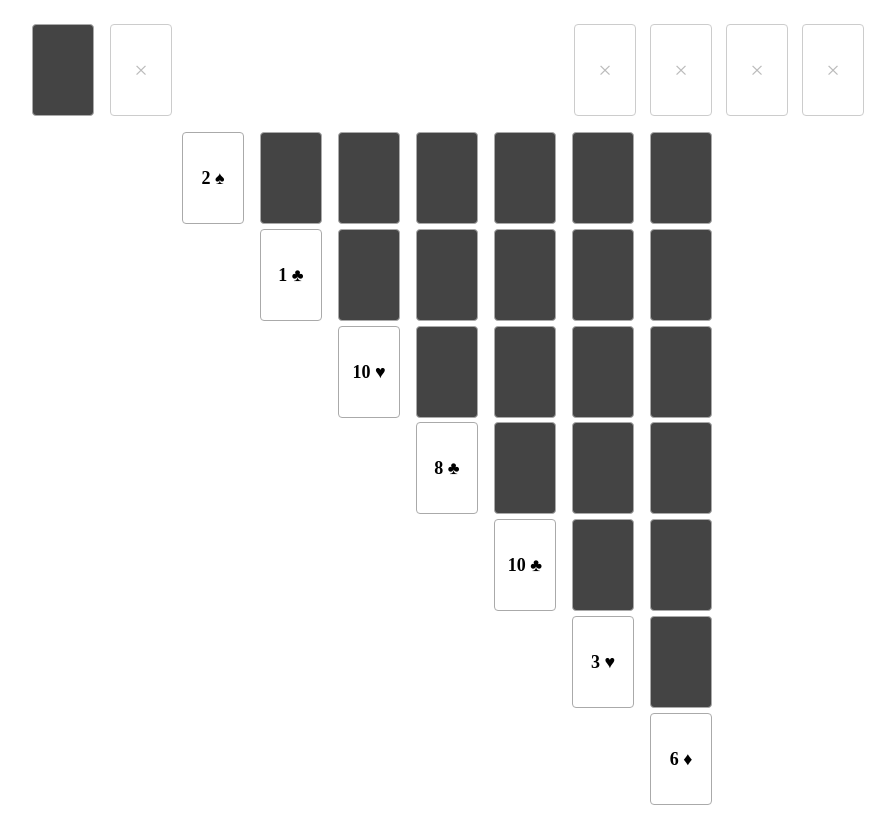
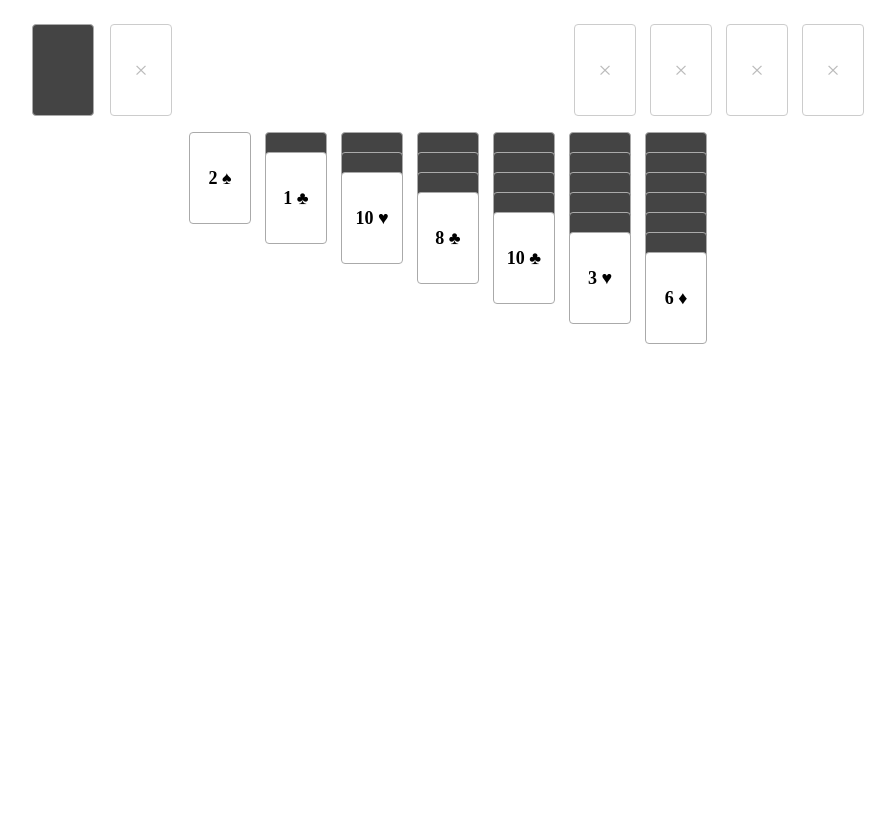
Before and after one commit to acassar/nkg-solitaire, a Vue app: page / in a window 1280 px wide. Shown: the whole page, without its empty margins (193-1088 px from the left). After the commit the page ends 800 px from the top, so only its background shows below. Built offline with nearby package versions, Linux system fonts and the light colour scheme; the HTML template or start-up script is replaced by a standard one.

Commit message:
card overlap

```diff
--- a/src/components/TableauPile.vue
+++ b/src/components/TableauPile.vue
@@ -9,13 +9,9 @@ defineProps<{
 
 <template>
   <div class="pile">
-    <Card
-      v-for="card in cards"
-      :key="card.id"
-      :value="card.value"
-      :suit="card.suit"
-      :face-up="card.faceUp"
-    />
+    <div class="card-container" v-for="card in cards" :key="card.id">
+      <Card :value="card.value" :suit="card.suit" :face-up="card.faceUp" />
+    </div>
   </div>
 </template>
 
@@ -23,6 +19,12 @@ defineProps<{
 .pile {
   display: flex;
   flex-direction: column;
-  gap: 0.3rem;
+}
+
+.card-container {
+  position: relative;
+  width: var(--card-width);
+  height: var(--card-height);
+  margin-bottom: -70px; /* Overlap cards */
 }
 </style>
```
